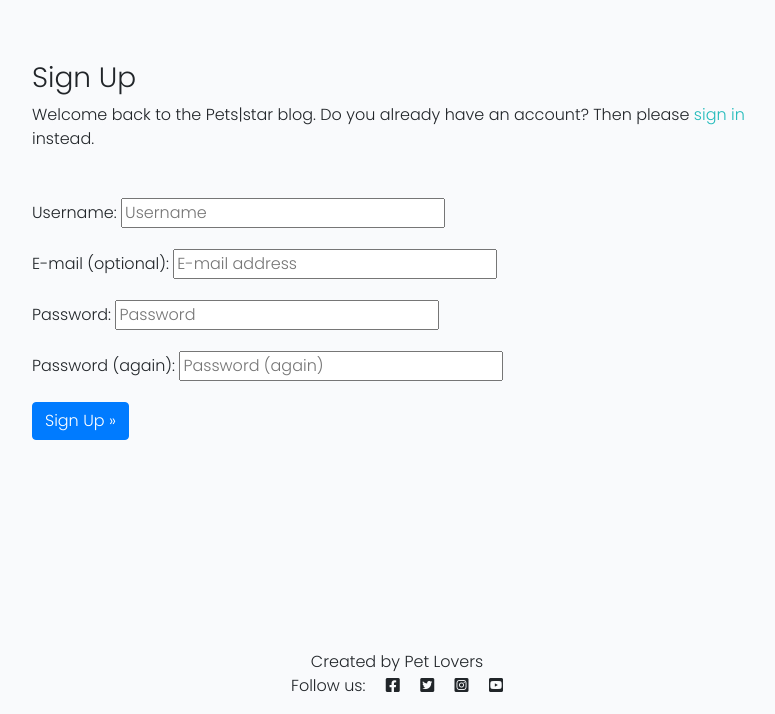
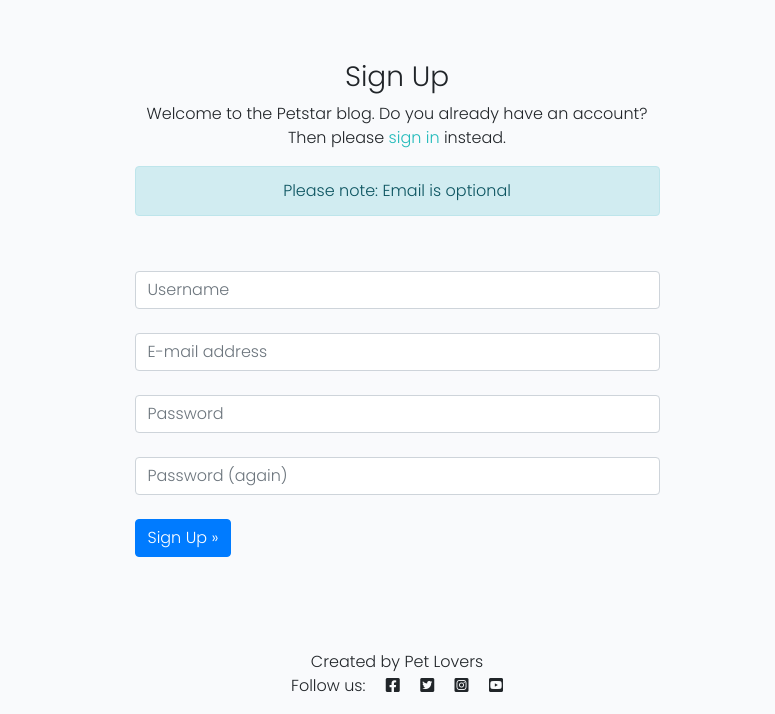
Before and after one commit to sundeepbassi/djangopetblog, a Django app: page /accounts/signup/ in a window 1280 px wide. Shown: the part 86-800 px from the top of the page, without its empty margins (243-1018 px from the left). Run offline with Django 3.2, Linux system fonts and the light colour scheme; some libraries are stand-ins or nearby versions.

Commit message:
Format registration form using Bootstrap 4

```diff
--- a/templates/account/signup.html
+++ b/templates/account/signup.html
@@ -1,4 +1,5 @@
 {% extends "base.html" %}
+{% load crispy_forms_tags %}
 
 {% load i18n %}
 
@@ -6,11 +7,12 @@
 
 {% block content %}
 <div class="container">
-    <div class="row">
+    <!-- BEGIN: Original Registration Form -->
+    <!-- <div class="row">
         <div class="col-md-8 mt-3 offset-md-2">
             <h3>{% trans "Sign Up" %}</h3>
 
-            <p>{% blocktrans %}Welcome back to the Pets|star blog. Do you already have an account? Then please <a
+            <p>{% blocktrans %}Welcome to the Petstar blog. Do you already have an account? Then please <a
                     class="link" href="{{ login_url }}">sign in</a> instead.{% endblocktrans %}</p>
         </div>
     </div>
@@ -18,14 +20,81 @@
         <div class="col-md-8 mt-3 offset-md-2">
             <form class="signup" id="signup_form" method="post" action="{% url 'account_signup' %}">
                 {% csrf_token %}
-                {{ form.as_p }}
+
+                {{ form|crispy }}
+
                 {% if redirect_field_value %}
                 <input type="hidden" name="{{ redirect_field_name }}" value="{{ redirect_field_value }}" />
                 {% endif %}
                 <button class="btn btn-primary right" type="submit">{% trans "Sign Up" %} &raquo;</button>
             </form>
         </div>
-    </div>
+      </div> -->
+    <!-- END: Original Registration Form -->
+
+      <section>
+        <div class="container">
+
+          <div class="row justify-content-center">
+            <div class="col-12 col-md-8 col-lg-8 col-xl-6">
+              <div class="row">
+                <div class="col text-center">
+                  <h3>{% trans "Sign Up" %}</h3>
+                  <p class="text-h3">{% blocktrans %}Welcome to the Petstar blog. Do you already have an account? Then please <a
+                    class="link" href="{{ login_url }}">sign in</a> instead.{% endblocktrans %}</p>
+                  <div class="alert alert-info" role="alert">
+                    Please note: Email is optional
+                  </div>
+                </div>
+              </div>
+              <form class="signup" id="signup_form" method="post" action="{% url 'account_signup' %}">
+                {% csrf_token %}
+
+                {% if form.errors %}
+                {% for field in form %}
+                    {% for error in field.errors %}
+                       <div class="alert alert-danger">
+                            <strong>{{ error|escape }}</strong>
+                       </div>
+                    {% endfor %}
+                {% endfor %}
+                {% endif %}
+
+                <div class="row align-items-center">
+                  <div class="col mt-4">
+                    {{ form.username }}
+                  </div>
+                </div>
+                <div class="row align-items-center mt-4">
+                  <div class="col">
+                    {{ form.email }}
+                  </div>
+                </div>
+                <div class="row align-items-center mt-4">
+                  <div class="col">
+                    {{ form.password1 }}
+                  </div>
+                </div>
+                <div class="row align-items-center mt-4">
+                  <div class="col">
+                    {{ form.password2 }}
+                  </div>
+                </div>
+
+                {% if redirect_field_value %}
+                <input type="hidden" name="{{ redirect_field_name }}" value="{{ redirect_field_value }}" />
+                {% endif %}
+
+                <div class="row justify-content-start mt-4">
+                  <div class="col">
+                    <button class="btn btn-primary right" type="submit">{% trans "Sign Up" %} &raquo;</button>
+                  </div>
+                </div>
+              </form>
+            </div>
+          </div>
+        </div>
+      </section>
 </div>
 
 {% endblock %}
```
